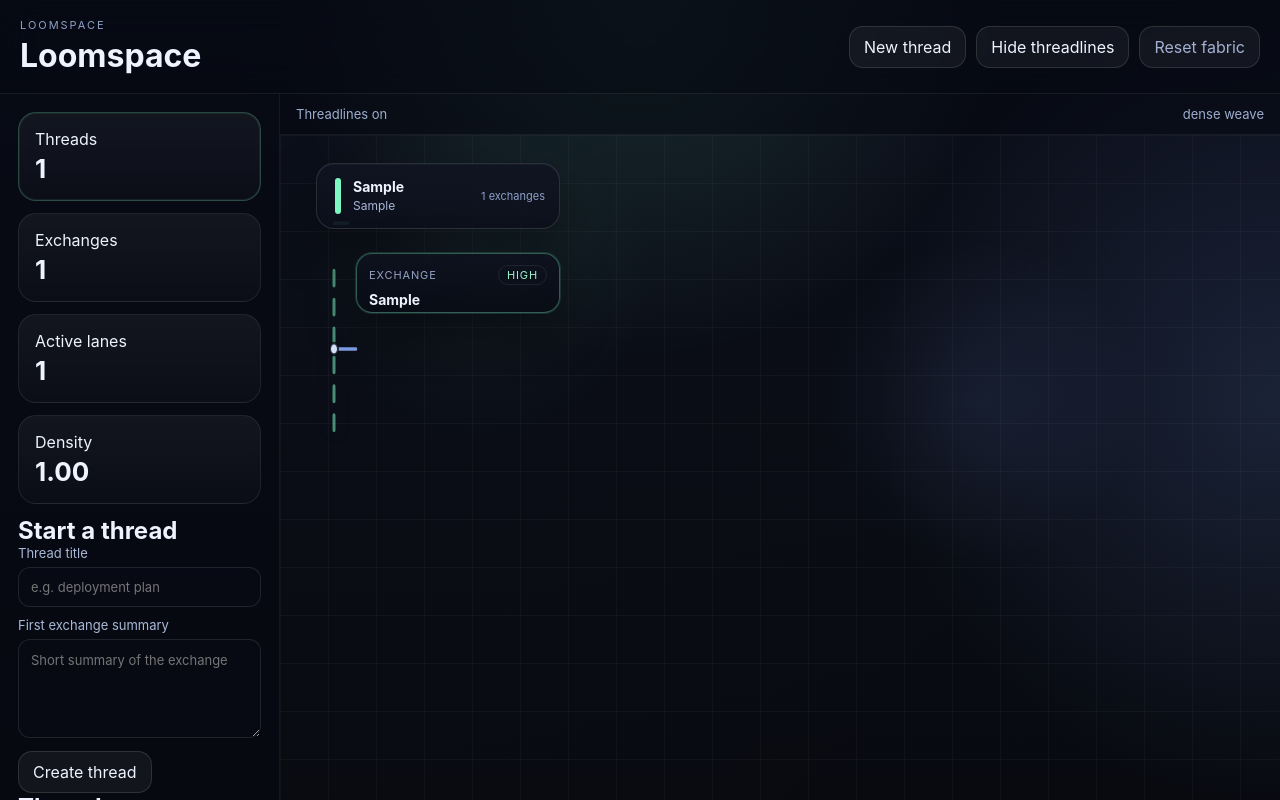
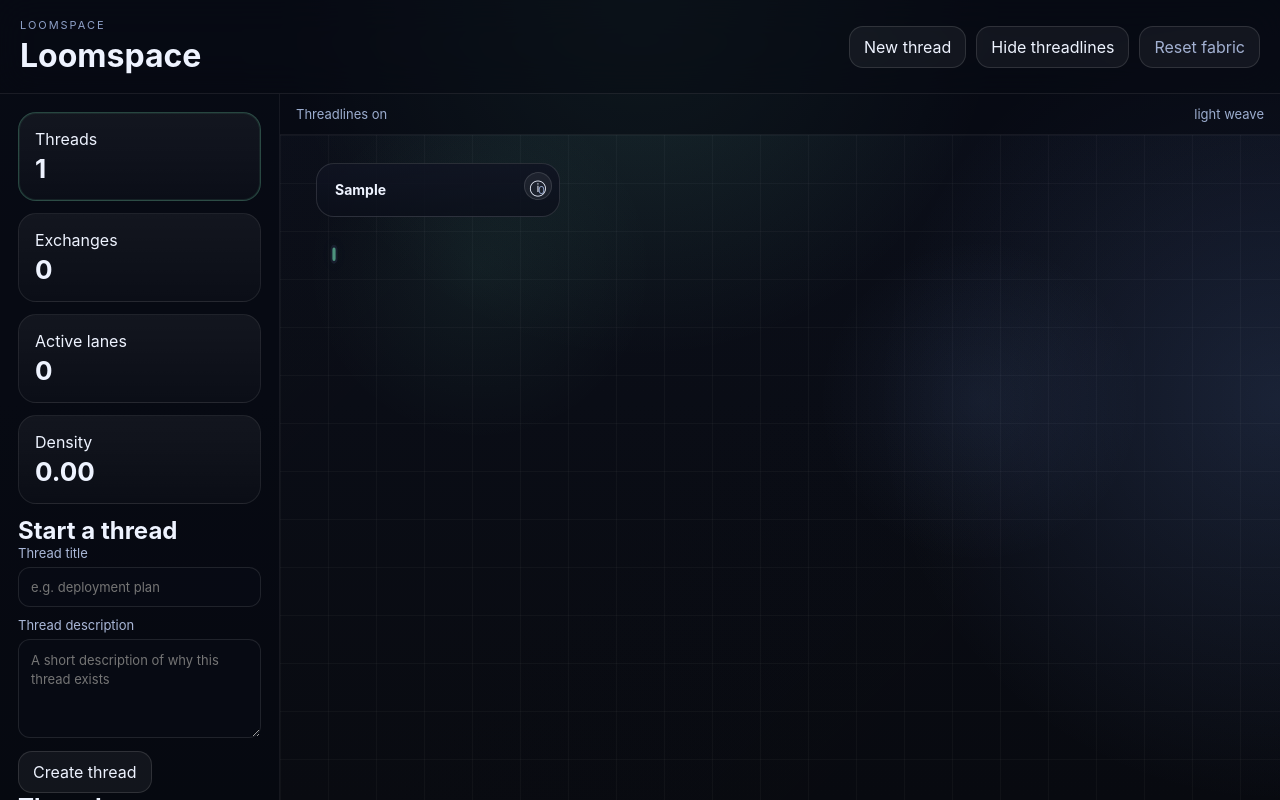
Before and after one commit to brettpoole/loomspace-ai, a React (Vite) app: page / in a window 1280 px wide. Both pictures are taken after typing "Sample", "Sample" into the empty fields and a click on the button "Create thread". Built offline with nearby package versions, Linux system fonts and the light colour scheme.

Commit message:
fix: tidy thread headers and rope lines

```diff
--- a/src/App.tsx
+++ b/src/App.tsx
@@ -6,18 +6,21 @@ import type { ChatMessage, LoomspaceEvent, LoomspaceState, ThreadExchange, Threa
 const LANE_WIDTH = 300;
 const LANE_GAP = 40;
 const HEADER_TOP = 28;
-const HEADER_HEIGHT = 66;
-const FIRST_EXCHANGE_TOP = 118;
-const EXCHANGE_HEIGHT = 60;
-const EXCHANGE_GAP = 22;
+const HEADER_HEIGHT = 54;
+const HEADER_POP_HEIGHT = 72;
+const FIRST_EXCHANGE_TOP = 134;
+const EXCHANGE_HEIGHT = 56;
+const EXCHANGE_GAP = 34;
 const LEFT_PAD = 36;
 const SPINE_OFFSET = 18;
 const CARD_OFFSET = 40;
+const ROPE_TENSION = 12;
 
 export default function App() {
   const [events, setEvents] = useState<LoomspaceEvent[]>(() => loadLog().events);
   const [threadTitleDraft, setThreadTitleDraft] = useState('');
   const [exchangeDraft, setExchangeDraft] = useState('');
+  const [openInfoThreadId, setOpenInfoThreadId] = useState<string | null>(null);
 
   const state = useMemo<LoomspaceState>(() => events.reduce(applyEvent, structuredClone(sampleState)), [events]);
   const metrics = useMemo(() => computeMetrics(state), [state]);
@@ -34,7 +37,12 @@ export default function App() {
         exchange,
         top: FIRST_EXCHANGE_TOP + exchangeIndex * (EXCHANGE_HEIGHT + EXCHANGE_GAP),
       }));
-      const laneHeight = Math.max(FIRST_EXCHANGE_TOP + thread.exchanges.length * (EXCHANGE_HEIGHT + EXCHANGE_GAP) + 80, 340);
+      const lastExchangeBottom = exchangePositions.at(-1)?.top ?? FIRST_EXCHANGE_TOP - EXCHANGE_GAP;
+      const laneHeight = Math.max(
+        lastExchangeBottom + EXCHANGE_HEIGHT + 72,
+        HEADER_TOP + HEADER_HEIGHT + (openInfoThreadId === thread.id ? HEADER_POP_HEIGHT : 0) + 120,
+        320,
+      );
       return {
         thread,
         laneX,
@@ -43,7 +51,7 @@ export default function App() {
         exchangePositions,
       };
     });
-  }, [state.threads]);
+  }, [state.threads, openInfoThreadId]);
 
   const canvasHeight = Math.max(...lanes.map((lane) => lane.laneHeight), 460);
   const canvasWidth = Math.max(1200, LEFT_PAD * 2 + state.threads.length * LANE_WIDTH + Math.max(state.threads.length - 1, 0) * LANE_GAP);
@@ -54,26 +62,21 @@ export default function App() {
 
   function startThread() {
     const title = threadTitleDraft.trim() || `Thread ${state.threads.length + 1}`;
-    const exchangeText = exchangeDraft.trim() || 'Thread opened.';
+    const description = exchangeDraft.trim() || 'Start a new thread when the idea needs its own lane.';
     const threadId = `thread-${crypto.randomUUID().slice(0, 8)}`;
-    const exchangeId = `exchange-${crypto.randomUUID().slice(0, 8)}`;
     const thread: ThreadLane = {
       id: threadId,
       title,
-      summary: summarize(exchangeText, 48),
+      summary: summarize(description, 48),
+      description,
       color: pickColor(state.threads.length),
-      status: 'active',
-      exchanges: [
-        makeExchange(exchangeId, exchangeText, 'high', [
-          { id: `msg-${crypto.randomUUID().slice(0, 8)}`, role: 'user', text: exchangeText },
-          { id: `msg-${crypto.randomUUID().slice(0, 8)}`, role: 'assistant', text: summarize(exchangeText, 64) },
-        ]),
-      ],
+      status: 'draft',
+      exchanges: [],
     };
 
     commit({ type: 'thread.add', thread });
     commit({ type: 'thread.select', threadId });
-    commit({ type: 'exchange.select', threadId, exchangeId });
+    commit({ type: 'exchange.select', threadId, exchangeId: null });
     setThreadTitleDraft('');
     setExchangeDraft('');
   }
@@ -90,6 +93,7 @@ export default function App() {
 
     commit({ type: 'exchange.add', threadId: activeThread.id, exchange });
     commit({ type: 'exchange.select', threadId: activeThread.id, exchangeId });
+    commit({ type: 'thread.update', id: activeThread.id, patch: { status: 'active', summary: summarize(text, 48) } });
     setExchangeDraft('');
   }
 
@@ -97,6 +101,7 @@ export default function App() {
     const latest = thread.exchanges.at(-1) ?? null;
     commit({ type: 'thread.select', threadId: thread.id });
     commit({ type: 'exchange.select', threadId: thread.id, exchangeId: latest?.id ?? null });
+    setOpenInfoThreadId((current) => (current === thread.id ? current : null));
   }
 
   function selectExchange(threadId: string, exchangeId: string) {
@@ -104,10 +109,11 @@ export default function App() {
   }
 
   function resetLog() {
-    localStorage.removeItem('loomspace.thread-log.v2');
+    localStorage.removeItem('loomspace.thread-log.v3');
     setEvents([]);
     setExchangeDraft('');
     setThreadTitleDraft('');
+    setOpenInfoThreadId(null);
   }
 
   return (
@@ -157,11 +163,11 @@ export default function App() {
             />
           </label>
           <label className="field">
-            First exchange summary
+            Thread description
             <textarea
               value={exchangeDraft}
               onChange={(event) => setExchangeDraft(event.target.value)}
-              placeholder="Short summary of the exchange"
+              placeholder="A short description of why this thread exists"
               rows={4}
             />
           </label>
@@ -207,17 +213,18 @@ export default function App() {
 
               <svg className="edges-layer" viewBox={`0 0 ${canvasWidth} ${canvasHeight}`} preserveAspectRatio="none">
                 {lanes.map((lane) => {
-                  const lastTop = lane.exchangePositions.at(-1)?.top ?? FIRST_EXCHANGE_TOP;
-                  const lineEnd = lastTop + EXCHANGE_HEIGHT;
+                  const lastExchange = lane.exchangePositions.at(-1);
+                  const lastCenterY = lastExchange ? lastExchange.top + EXCHANGE_HEIGHT / 2 : HEADER_TOP + HEADER_HEIGHT + 1;
+                  const ropeStartY = HEADER_TOP + HEADER_HEIGHT;
                   return (
                     <g key={lane.thread.id}>
                       <path
-                        d={`M ${lane.spineX} ${HEADER_TOP + HEADER_HEIGHT} L ${lane.spineX} ${lineEnd + 28}`}
-                        className={`spine ${lane.thread.id === activeThread?.id ? 'active' : ''}`}
+                        d={`M ${lane.spineX} ${ropeStartY} C ${lane.spineX} ${ropeStartY + ROPE_TENSION} ${lane.spineX} ${lastCenterY - ROPE_TENSION} ${lane.spineX} ${lastCenterY}`}
+                        className={`rope-shadow ${lane.thread.id === activeThread?.id ? 'active' : ''}`}
                       />
                       <path
-                        d={`M ${lane.spineX} ${HEADER_TOP + HEADER_HEIGHT / 2} L ${lane.spineX + 14} ${HEADER_TOP + HEADER_HEIGHT / 2}`}
-                        className="spine-tip"
+                        d={`M ${lane.spineX} ${ropeStartY} C ${lane.spineX} ${ropeStartY + ROPE_TENSION} ${lane.spineX} ${lastCenterY - ROPE_TENSION} ${lane.spineX} ${lastCenterY}`}
+                        className={`rope ${lane.thread.id === activeThread?.id ? 'active' : ''}`}
                       />
                       {lane.exchangePositions.map(({ exchange, top }) => {
                         const centerY = top + EXCHANGE_HEIGHT / 2;
@@ -235,16 +242,29 @@ export default function App() {
 
               {lanes.map((lane) => {
                 const isActiveLane = lane.thread.id === activeThread?.id;
+                const infoOpen = openInfoThreadId === lane.thread.id;
                 return (
                   <div key={lane.thread.id} className={`thread-lane ${isActiveLane ? 'active' : ''}`} style={{ left: lane.laneX, top: 0, width: LANE_WIDTH, height: lane.laneHeight }}>
-                    <button className="thread-header" style={{ top: HEADER_TOP }} onClick={() => selectThread(lane.thread)}>
-                      <span className="thread-header-line" style={{ background: lane.thread.color }} />
-                      <div>
-                        <strong>{lane.thread.title}</strong>
-                        <p>{lane.thread.summary}</p>
-                      </div>
-                      <small>{lane.thread.exchanges.length} exchanges</small>
-                    </button>
+                    <div className={`thread-header-wrap ${infoOpen ? 'open' : ''}`} style={{ top: HEADER_TOP }}>
+                      <button className="thread-header" onClick={() => selectThread(lane.thread)}>
+                        <div>
+                          <strong>{lane.thread.title}</strong>
+                        </div>
+                        <span className="thread-count">{lane.thread.exchanges.length}</span>
+                      </button>
+                      <button
+                        type="button"
+                        className="info-button"
+                        onClick={(event) => {
+                          event.stopPropagation();
+                          setOpenInfoThreadId((current) => (current === lane.thread.id ? null : lane.thread.id));
+                        }}
+                        aria-label="Thread info"
+                      >
+                        ⓘ
+                      </button>
+                      {infoOpen ? <div className="thread-popout">{lane.thread.description}</div> : null}
+                    </div>
 
                     {lane.exchangePositions.map(({ exchange, top }) => {
                       const isSelected = exchange.id === activeExchange?.id;
@@ -277,12 +297,13 @@ export default function App() {
               <article className="inspector-card">
                 <p className="eyebrow">{activeThread.title}</p>
                 <h3>{activeThread.summary}</h3>
+                <p>{activeThread.description}</p>
                 <p>{activeThread.exchanges.length} exchanges in this lane.</p>
               </article>
 
               <section className="chat-panel">
                 {activeThread.exchanges.length === 0 ? (
-                  <p className="muted">No exchanges yet.</p>
+                  <p className="muted">No exchanges yet. Add one below.</p>
                 ) : (
                   activeThread.exchanges.map((exchange) => (
                     <button
--- a/src/lib/store.ts
+++ b/src/lib/store.ts
@@ -1,7 +1,7 @@
 import { sampleState } from './sample';
 import type { FabricMetrics, LoomspaceEvent, LoomspaceState, PersistedLog } from './types';
 
-const STORAGE_KEY = 'loomspace.thread-log.v2';
+const STORAGE_KEY = 'loomspace.thread-log.v3';
 
 export function loadWorkspace(): LoomspaceState {
   const log = loadLog();
@@ -48,9 +48,7 @@ export function applyEvent(state: LoomspaceState, event: LoomspaceEvent): Loomsp
         ...state,
         version: state.version + 1,
         threads: state.threads.map((thread) =>
-          thread.id === event.threadId
-            ? { ...thread, exchanges: [...thread.exchanges, event.exchange] }
-            : thread,
+          thread.id === event.threadId ? { ...thread, exchanges: [...thread.exchanges, event.exchange] } : thread,
         ),
       };
     case 'thread.select':
--- a/src/lib/types.ts
+++ b/src/lib/types.ts
@@ -20,6 +20,7 @@ export interface ThreadLane {
   id: string;
   title: string;
   summary: string;
+  description: string;
   color: string;
   status: ThreadStatus;
   exchanges: ThreadExchange[];
--- a/src/styles.css
+++ b/src/styles.css
@@ -243,31 +243,33 @@ button.quiet {
   pointer-events: none;
 }
 
-.spine,
+.rope,
+.rope-shadow,
 .link-line,
 .spine-tip {
   fill: none;
   stroke-linecap: round;
 }
 
-.spine {
-  stroke: rgba(127, 156, 255, 0.42);
-  stroke-width: 3;
-  stroke-dasharray: 10 10;
-  filter: drop-shadow(0 0 10px rgba(127, 156, 255, 0.18));
+.rope-shadow {
+  stroke: rgba(24, 31, 48, 0.9);
+  stroke-width: 7;
+  filter: blur(0.5px);
 }
 
-.spine.active {
-  stroke: rgba(124, 247, 194, 0.55);
+.rope {
+  stroke: rgba(209, 220, 255, 0.45);
+  stroke-width: 3.2;
+  stroke-dasharray: none;
+  filter: drop-shadow(0 0 8px rgba(127, 156, 255, 0.16));
 }
 
-.spine-tip {
-  stroke: rgba(124, 247, 194, 0.35);
-  stroke-width: 2.5;
+.rope.active {
+  stroke: rgba(124, 247, 194, 0.54);
 }
 
 .link-line {
-  stroke: rgba(141, 176, 255, 0.9);
+  stroke: rgba(141, 176, 255, 0.88);
   stroke-width: 2.5;
 }
 
@@ -281,23 +283,19 @@ button.quiet {
   position: absolute;
 }
 
-.thread-header,
-.exchange-card,
-.chat-card {
-  box-shadow:
-    0 18px 50px rgba(0, 0, 0, 0.35),
-    inset 0 1px 0 rgba(255, 255, 255, 0.04);
+.thread-header-wrap {
+  position: absolute;
+  left: 0;
+  width: 244px;
 }
 
 .thread-header {
-  position: absolute;
-  left: 0;
-  width: 244px;
-  height: 66px;
+  width: 100%;
+  height: 54px;
   padding: 12px 14px 12px 18px;
   text-align: left;
   display: grid;
-  grid-template-columns: 6px 1fr auto;
+  grid-template-columns: 1fr auto;
   gap: 12px;
   align-items: center;
   background: linear-gradient(180deg, rgba(16, 20, 34, 0.9), rgba(11, 15, 26, 0.82));
@@ -312,29 +310,48 @@ button.quiet {
   line-height: 1.3;
 }
 
-.thread-header p {
-  color: #aab6d7;
-  font-size: 12px;
-  line-height: 1.35;
-  margin-top: 2px;
-}
-
-.thread-header small {
+.thread-count {
   color: #8ea1c8;
   font-size: 11px;
 }
 
-.thread-header-line {
-  width: 6px;
-  height: 36px;
+.info-button {
+  position: absolute;
+  right: 8px;
+  top: 9px;
+  width: 28px;
+  height: 28px;
   border-radius: 999px;
-  display: block;
+  padding: 0;
+  display: grid;
+  place-items: center;
+  background: rgba(255, 255, 255, 0.06);
+}
+
+.thread-popout {
+  position: absolute;
+  top: 62px;
+  left: 12px;
+  width: 220px;
+  padding: 12px 13px;
+  border-radius: 16px;
+  background: rgba(9, 12, 22, 0.94);
+  border: 1px solid rgba(124, 247, 194, 0.18);
+  color: #cfd9f6;
+  font-size: 13px;
+  line-height: 1.45;
+  box-shadow: 0 18px 45px rgba(0, 0, 0, 0.36);
+}
+
+.thread-header-wrap.open .thread-header {
+  border-bottom-left-radius: 10px;
+  border-bottom-right-radius: 10px;
 }
 
 .exchange-card {
   position: absolute;
   width: 204px;
-  height: 60px;
+  height: 56px;
   text-align: left;
   padding: 11px 12px 10px;
   background: linear-gradient(180deg, rgba(14, 18, 30, 0.95), rgba(8, 11, 20, 0.86));
```
